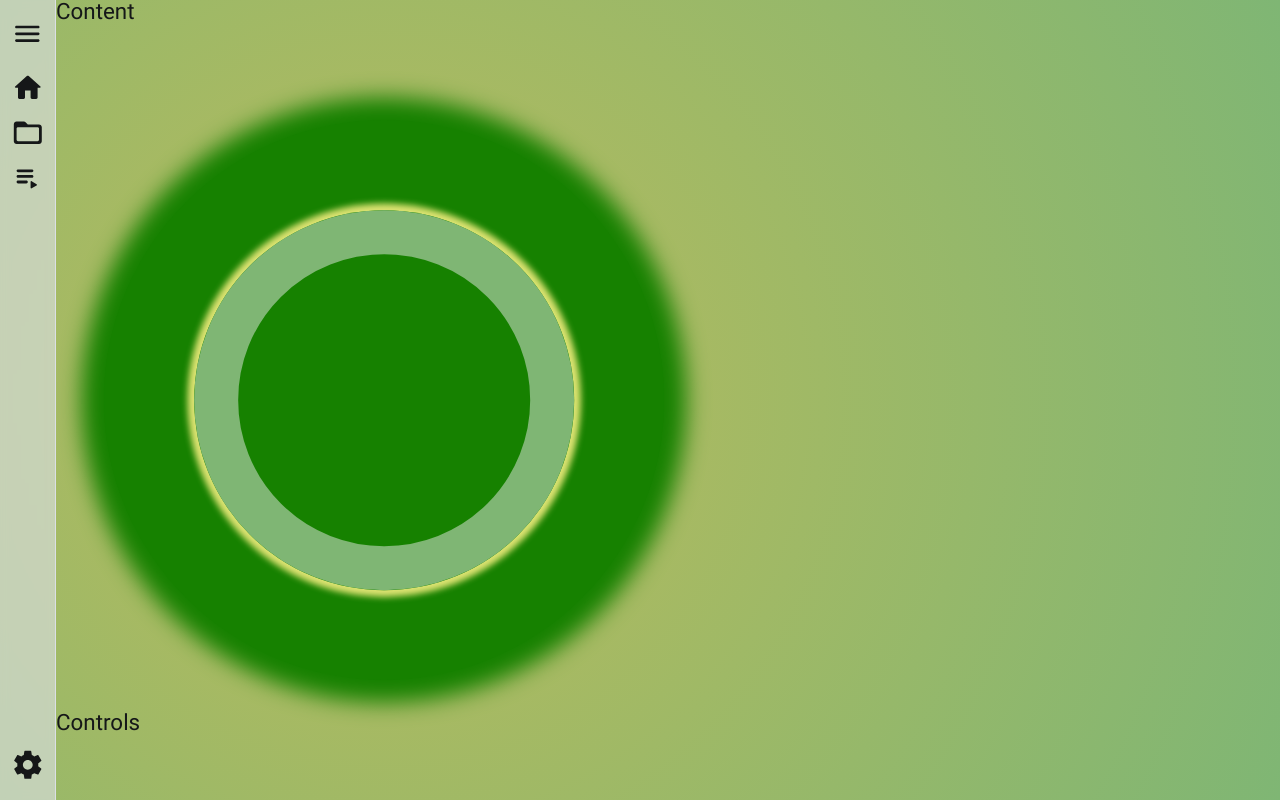
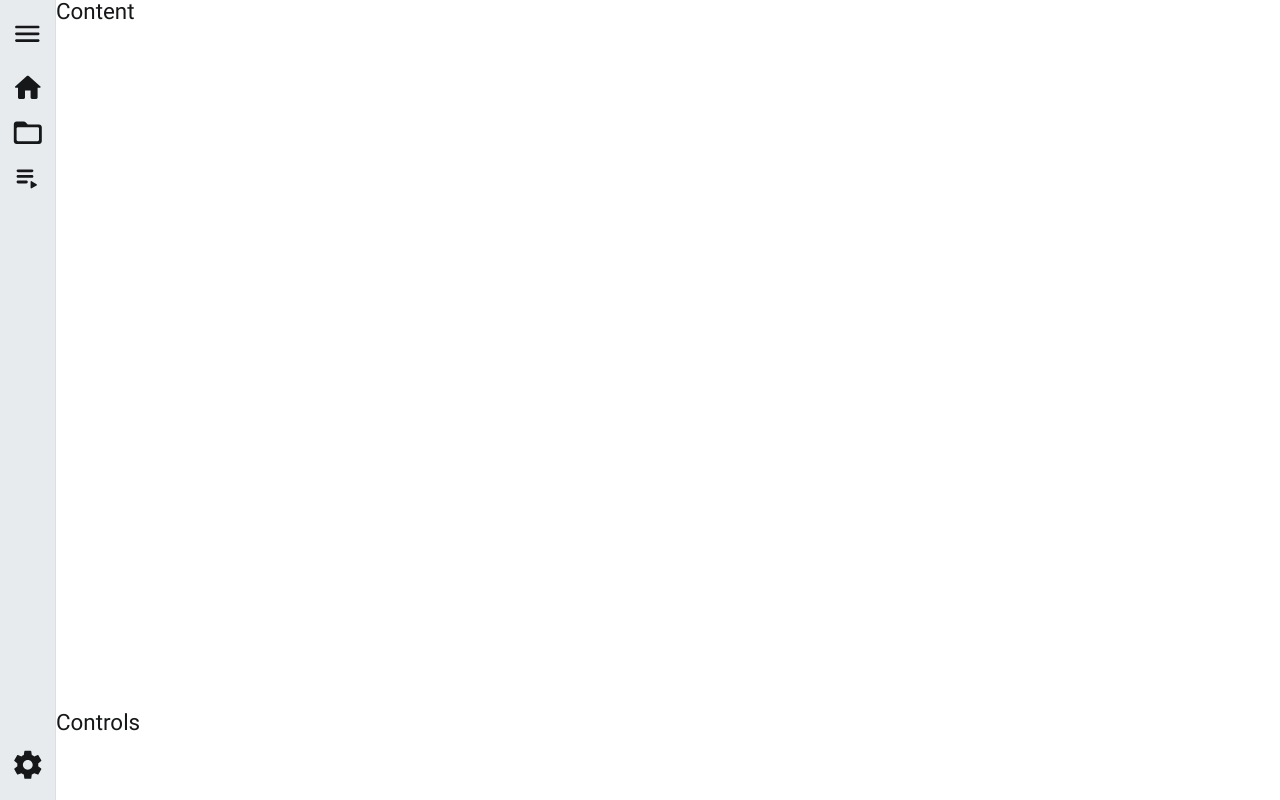
Before and after one commit to alexander0ezhov/paw-player, a React (Create React App) app in the folder client/: page / in a window 1280 px wide. Built offline with nearby package versions, Linux system fonts and the light colour scheme.

Commit message:
testing transparent effects

```diff
--- a/client/src/index.tsx
+++ b/client/src/index.tsx
@@ -2,9 +2,9 @@ import React from "react";
 import { createRoot } from "react-dom/client";
 
 import "@assets/fonts/Roboto/font.css";
-import "@themes/Aura/default.css";
-import "@themes/Aura/light.css";
-import "@themes/Aura/dark.css";
+import "@themes/Glassy/default.css";
+import "@themes/Glassy/light.css";
+import "@themes/Glassy/dark.css";
 import "./style.css";
 
 import App from "./App";
--- /dev/null
+++ b/client/src/themes/Glassy/dark.css
@@ -0,0 +1,33 @@
+[data-theme="dark"] {
+  /** colors */
+  --color-black: #000000;
+  --color-white: #ffffff;
+  --color-primary: #1e7bd5;
+  --color-primary-active: #206eb3;
+  --color-primary-hover: #4384c7;
+
+  /** text */
+  --color-text-primary: #dde0e5;
+  --color-text-secondary: #868991;
+  --color-text-disabled: #71747a;
+
+  /*background*/
+  --color-bg-01: #1A084E;
+  --color-bg-02: #3B0E68;
+  --color-logo-01: #1A084E;
+  --color-logo-02: #3B0E68;
+  --color-logo-03: #2f1e5f;
+  --color-logo-04: #67558a;
+
+  --color-border: #252527;
+
+  --color-layout-01: #252527;
+  --color-layout-02: #222328;
+  --color-layout-03: #2b2e34;
+  --color-layout-04: #3f434a;
+
+  --color-layout-alpha-01: #252527a1;
+  --color-layout-alpha-02: #222328a1;
+  --color-layout-alpha-03: #2b2e34a1;
+  --color-layout-alpha-04: #3f434aa1;
+}
--- /dev/null
+++ b/client/src/themes/Glassy/default.css
@@ -0,0 +1,4 @@
+body {
+  background: transparent;
+  /*backdrop-filter: blur(5px);*/
+}
--- /dev/null
+++ b/client/src/themes/Glassy/light.css
@@ -0,0 +1,35 @@
+[data-theme="light"] {
+  /** colors */
+  --color-black: #000000;
+  --color-white: #ffffff;
+  --color-primary: #1e7bd5;
+  --color-primary-active: #206eb3;
+  --color-primary-hover: #4384c7;
+  --color-background: #cbcfd9;
+  --color-text: #ffffff;
+
+  /** text */
+  --color-text-primary: #151718;
+  --color-text-secondary: #7a7b88;
+  --color-text-disabled: #bab9b9;
+
+  /*background*/
+  --color-bg-01: #7fb674;
+  --color-bg-02: #b6bb5c;
+  --color-logo-01: #168100;
+  --color-logo-02: #b3b164;
+  --color-logo-03: #7fb674;
+  --color-logo-04: #dde371;
+
+  --color-border: #dbdfe5;
+
+  --color-layout-01: #dbdfe5;
+  --color-layout-02: #e3e6ea;
+  --color-layout-03: #e6e8ee;
+  --color-layout-04: #f1f1f5;
+
+  --color-layout-alpha-01: #dbdfe5a1;
+  --color-layout-alpha-02: #e3e6eaa1;
+  --color-layout-alpha-03: #e6e8eea1;
+  --color-layout-alpha-04: #f1f1f5a1;
+}
```
Also changed, not shown: node/src/main.ts (+7 -1 lines).
